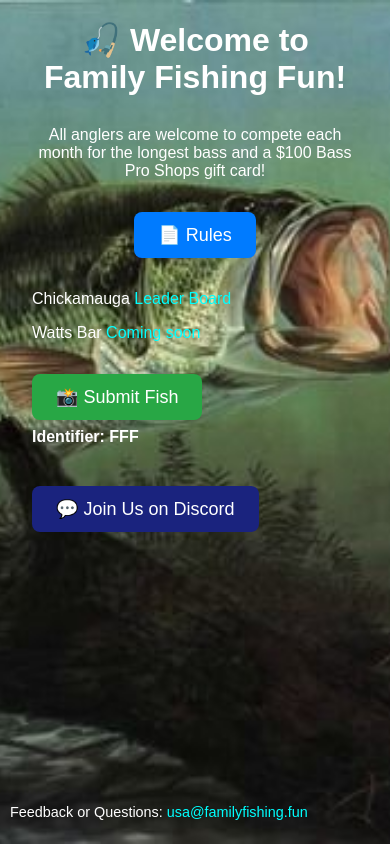
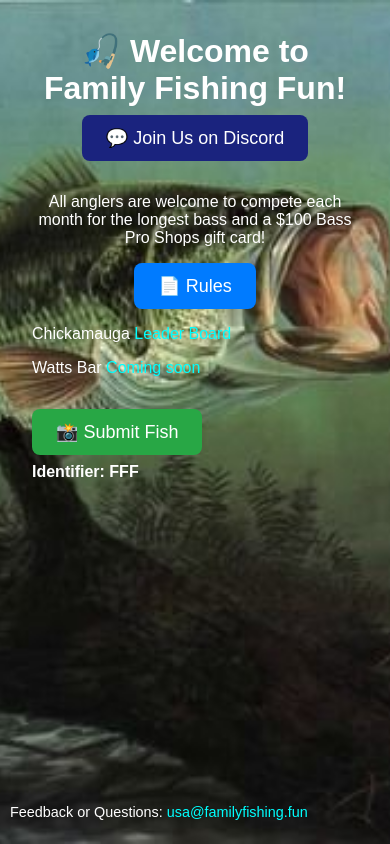
Before and after one commit to hackerfrankone/FamilyFishing, a plain HTML site: page index.html in a window 390 px wide. Drawn offline with Linux system fonts and the light colour scheme; a script that the page names is missing.

Commit message:
Update index.html

```diff
--- a/index.html
+++ b/index.html
@@ -38,19 +38,6 @@
       text-decoration: none;
     }
 
-    .center-title {
-      display: flex;
-      flex-direction: column;
-      align-items: center;
-      text-align: center;
-      margin-top: -2rem;
-    }
-
-    .subtitle {
-      font-size: 1rem;
-      margin-top: 0.5rem;
-    }
-
     .submit-button {
       display: inline-block;
       background-color: #28a745;
@@ -71,13 +58,6 @@
       margin-top: 1rem;
     }
 
-    @media (max-width: 768px) {
-      .discord-container iframe {
-        width: 100%;
-        height: 400px;
-      }
-    }
-
     .feedback-link {
       position: fixed;
       bottom: 10px;
@@ -90,26 +70,54 @@
     .feedback-link a {
       color: #00ffff;
     }
+
+    .header-container {
+      display: flex;
+      justify-content: space-between;
+      align-items: center;
+      margin-bottom: 1rem;
+      flex-wrap: wrap;
+    }
+
+    .header-container h1 {
+      margin: 0;
+    }
+
+    @media (max-width: 768px) {
+      .discord-container iframe {
+        width: 100%;
+        height: 400px;
+      }
+
+      .header-container {
+        flex-direction: column;
+        align-items: center;
+        text-align: center;
+      }
+
+      .header-container a {
+        margin-top: 0.5rem;
+      }
+    }
   </style>
 </head>
 <body>
 
-  <div class="center-title">
+  <div class="header-container">
     <h1>🎣 Welcome to Family Fishing Fun!</h1>
-    <p class="subtitle">All anglers are welcome to compete each month for the longest bass and a $100 Bass Pro Shops gift card!</p>
-    <a href="Rules.pdf" target="_blank" class="submit-button" style="background-color:#007bff;">📄 Rules</a>
+    <a href="https://discord.gg/SWxsq4q8wH" target="_blank" class="submit-button discord-button">
+      💬 Join Us on Discord
+    </a>
   </div>
+
+  <p class="subtitle" style="text-align:center;">All anglers are welcome to compete each month for the longest bass and a $100 Bass Pro Shops gift card!</p>
+  <a href="Rules.pdf" target="_blank" class="submit-button" style="background-color:#007bff; display: block; margin: 1rem auto; width: fit-content;">📄 Rules</a>
 
   <p>Chickamauga <a href="Leaderboard.pdf" target="_blank">Leader Board</a></p>
   <p>Watts Bar <a href="#">Coming soon</a></p>
 
   <a href="https://www.dropbox.com/request/YwG0NvsfxiLX9Ciiypcy" target="_blank" class="submit-button">📸 Submit Fish</a>
   <p style="margin-top: -0.5rem; margin-bottom: 1.5rem;"><strong>Identifier: FFF</strong></p>
-
-  <!-- Join Us on Discord -->
-  <a href="https://discord.gg/SWxsq4q8wH" target="_blank" class="submit-button discord-button">
-    💬 Join Us on Discord
-  </a>
 
   <!-- Donate Button -->
   <div class="footer-buttons">
@@ -128,7 +136,7 @@
     </script>
   </div>
 
-  <!-- Google AdSense Ad - Bottom Left -->
+  <!-- Google AdSense Ad - Bottom Center -->
   <div style="position: fixed; bottom: 50px; left: 50%; transform: translateX(-50%); z-index: 1000;">
     <script async src="https://pagead2.googlesyndication.com/pagead/js/adsbygoogle.js?client=ca-pub-9237571676231200"
       crossorigin="anonymous"></script>
```
